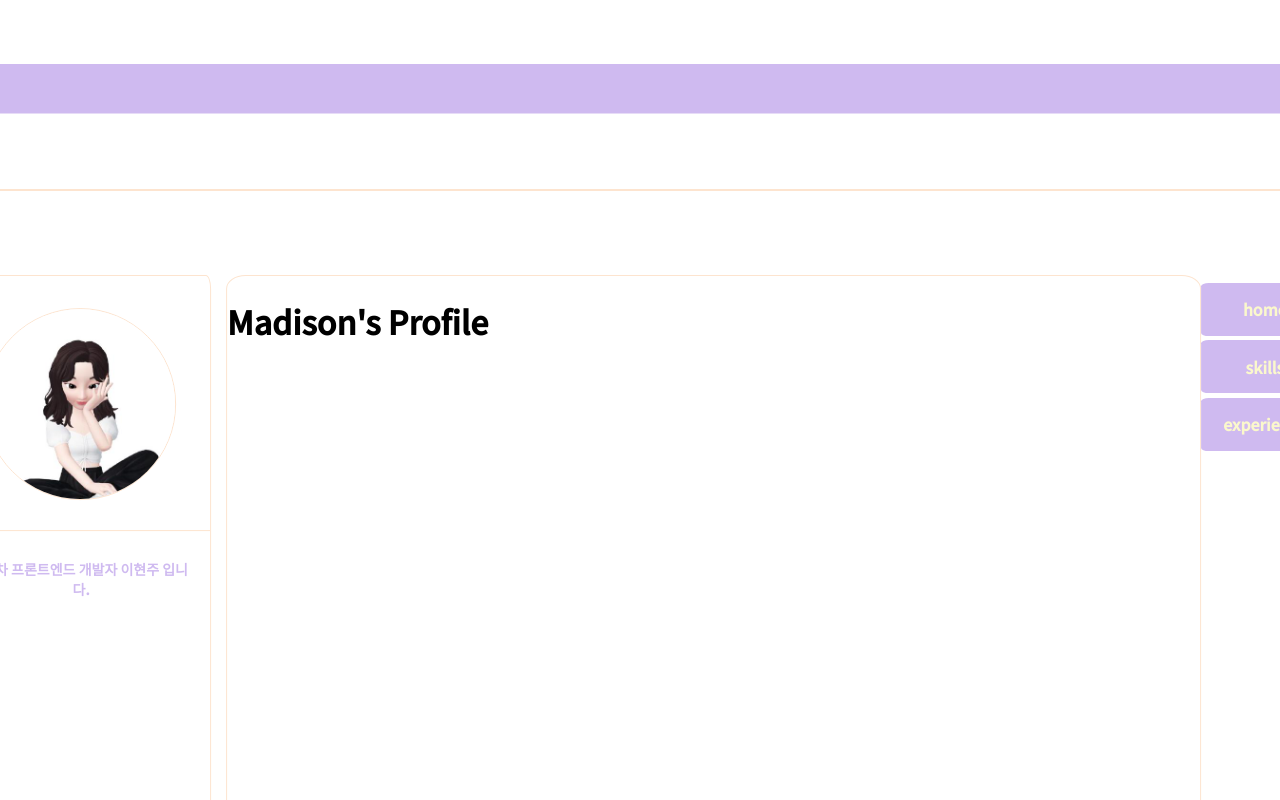
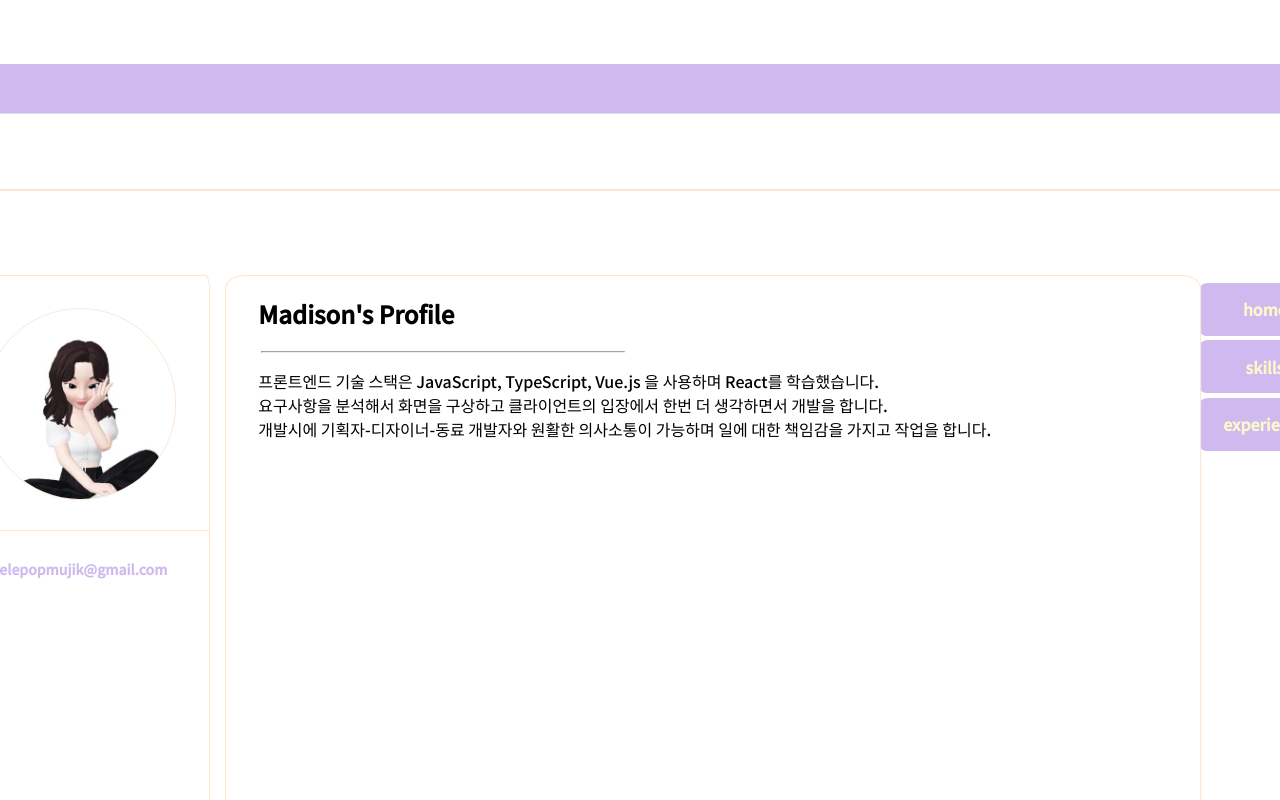
Before and after one commit to madisonrubylee/madison-blog-pure, a Next.js app: page / in a window 1280 px wide. Shown: the top 800 px of the page. Built offline with nearby package versions, Linux system fonts and the light colour scheme.

Commit message:
프로필 추가

```diff
--- a/components/contents/content.module.css
+++ b/components/contents/content.module.css
@@ -5,6 +5,7 @@
     background-color:white;
     border-radius: 2%;
     border: 1px solid #fde4cf;
+    padding: 0 2em;
 }
 
 .tabs {
--- a/components/menu_home/home.module.css
+++ b/components/menu_home/home.module.css
@@ -0,0 +1,4 @@
+.divide {
+    width: 40%;
+    margin: 0 0 0 3px;
+}
--- a/components/menu_home/home.tsx
+++ b/components/menu_home/home.tsx
@@ -4,7 +4,12 @@ import styles from './home.module.css'
 const Home = () => {
     return (
         <>
-            <h1>Madison's Profile</h1>
+            <h2>Madison's Profile</h2>
+            <hr className={styles.divide}></hr>
+            <p>프론트엔드 기술 스택은 JavaScript, TypeScript, Vue.js 을 사용하며 React를 학습했습니다. <br/>
+             요구사항을 분석해서 화면을 구상하고 클라이언트의 입장에서 한번 더 생각하면서 개발을 합니다. <br/>
+            개발시에 기획자-디자이너-동료 개발자와 원활한 의사소통이 가능하며 일에 대한 책임감을 가지고 작업을 합니다.</p>
+
         </>
     )
 }
--- a/components/profile/profile.tsx
+++ b/components/profile/profile.tsx
@@ -2,7 +2,7 @@ import React , {useState} from 'react';
 import styles from './profile.module.css'
 
 const url = '/madison.jpeg'
-const desc = '2년차 프론트엔드 개발자 이현주 입니다. '
+const desc = 'telepopmujik@gmail.com '
 
 const onChange = (e: React.ChangeEvent<HTMLSelectElement>) => {
     const value = e.target.value
@@ -32,7 +32,7 @@ const Profile = () => {
             <div className={styles.container}>
                 <img className={styles.avatar} src={url}  alt= "profile"/>
                 <div className={styles.border}>
-                    <p className={styles.profieDesc}>{desc}</p>
+                    <p className={styles.profieDesc}> {desc}</p>
                 </div>
                 <p className={styles.desc}>이현주</p>
                 <select className={styles.select} id="link" name="link" onChange={onChange}>
```
